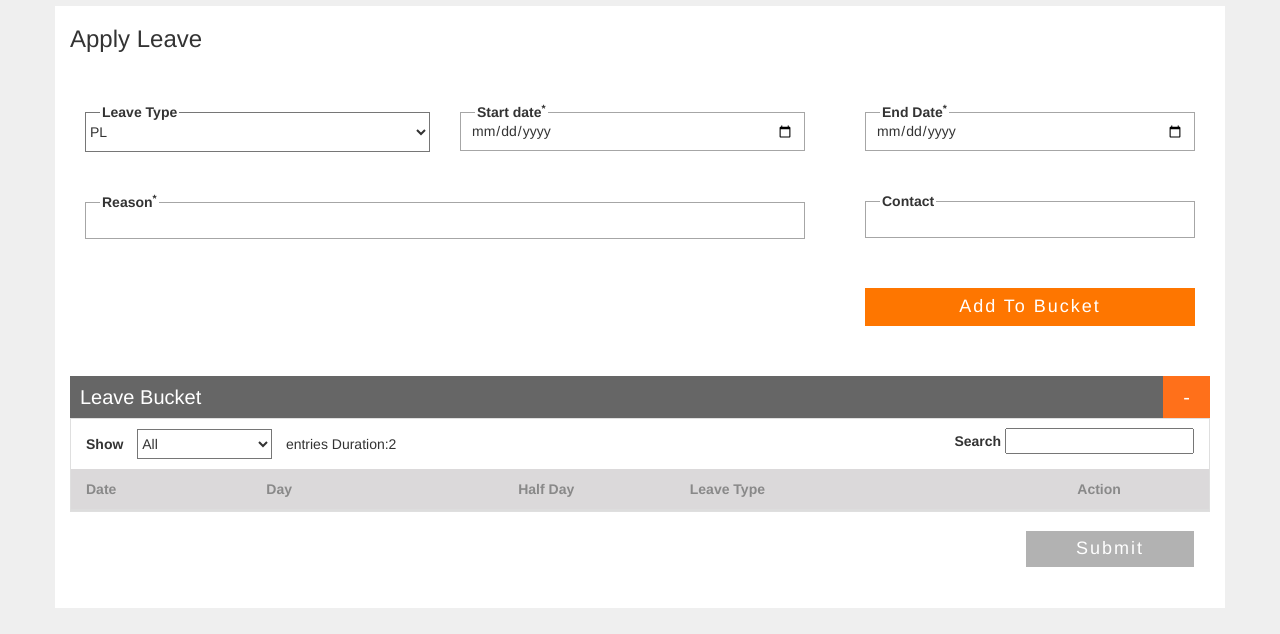
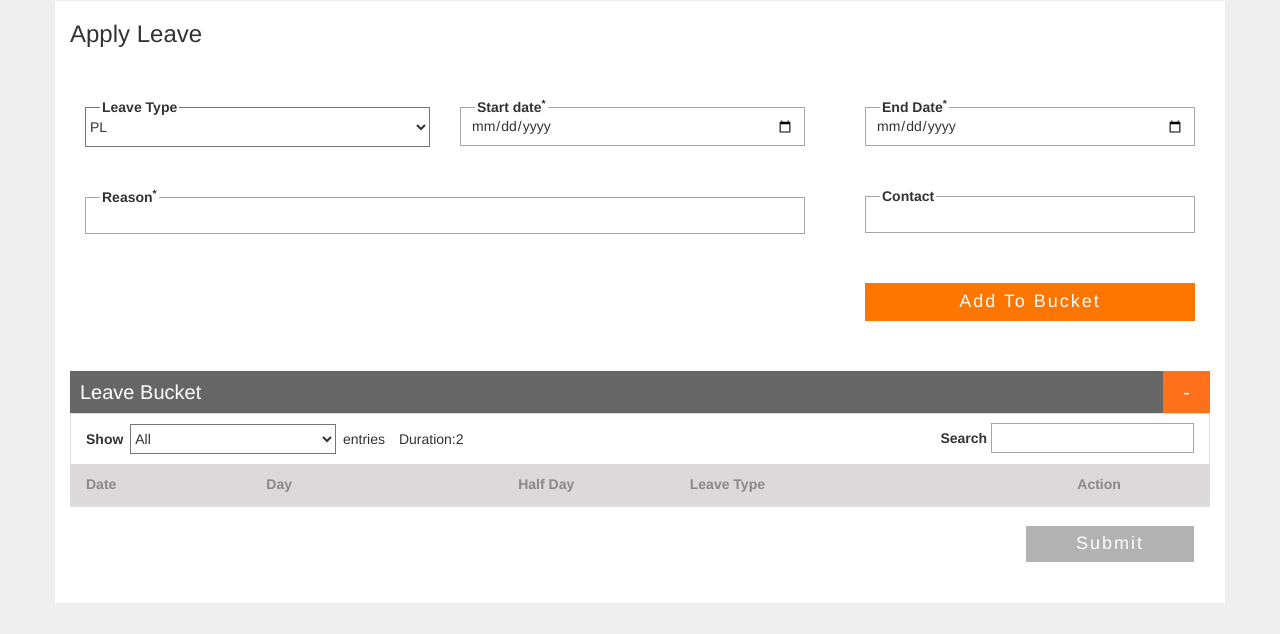
Before and after one commit to Pratap1708/tavant, a website: page index.html in a window 1280 px wide. Shown: the part 166-800 px from the top of the page. Drawn offline with nearby package versions, Linux system fonts and the light colour scheme.

Commit message:
Read me generated and  SASS formatting done

```diff
--- a/index.html
+++ b/index.html
@@ -52,7 +52,6 @@
     </nav>
 
     <main class="container">
-
       <section class="apply-leave clearfix">
         <h3>Apply Leave</h3>
         <form class="row leave-form" action="#">
@@ -92,8 +91,8 @@
 
       <section class="leave-bucket clearfix">
         <h3>Leave Bucket <span class="pull-right minus-sign">-</span></h3>
-        <form class="leave-bucket-form">
-        <div class="pull-left col-md-6 col-xs-12">
+        <form class="leave-bucket-form" data-ajax-url="http://localhost:3000/data/leaveSubmit.json">
+        <div class="pull-left col-md-9 col-xs-12">
           <label for="showEntries">Show</label>
           <select id="showEntries" name="showEntries">
             <option>All</option>
@@ -106,7 +105,7 @@
           <span>entries</span>
           <span>Duration:2</span>
           </div>
-          <div class="pull-right text-right col-md-6 col-xs-12">
+          <div class="pull-right text-right col-md-3 col-xs-12">
             <label for="search">Search</label>
             <input type="text" id="search" name="search">
           </div>
@@ -130,7 +129,6 @@
           <div class="col-md-12"><span class="pull-right success-msg"></span></div>
         </form>
       </section>
-
     </main>
   </div>
   <script type="text/javascript" src="/js/main.js"></script>
--- a/js/main.js
+++ b/js/main.js
@@ -121,6 +121,7 @@ LA.Controller = (function (context) {
     	if ($(this).find('.btn-primary').hasClass('disabled')) {
     		return;
     	}
+        //var ajaxUrl = $el.leaveBucketForm[0].getAttribute('data-ajax-url');
         event.preventDefault();
         $.ajax({
             type: 'GET',
--- a/scss/variable.scss
+++ b/scss/variable.scss
@@ -9,7 +9,7 @@ $text-color: #898989;
 $input-border: #a6a6a6;
 $border-color: #dfdfdf;
 $main-bg: #efefef;
-$tavant-sucess: #499226;
+$tavant-success: #499226;
 
 //breakpoints
 @bp-desktop: 1023px;
```
Also changed, not shown: README.md, css/main.css, 1 other file.
